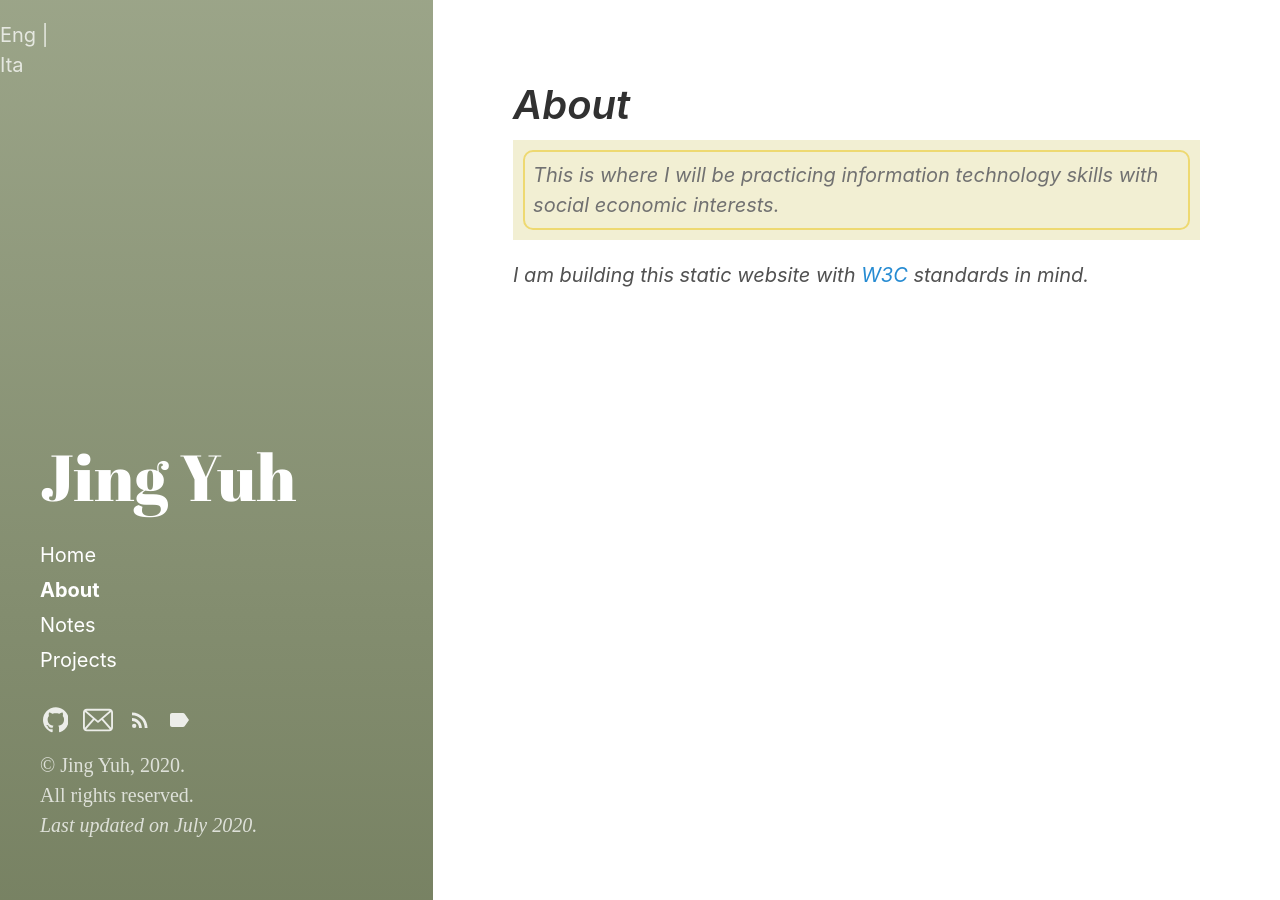
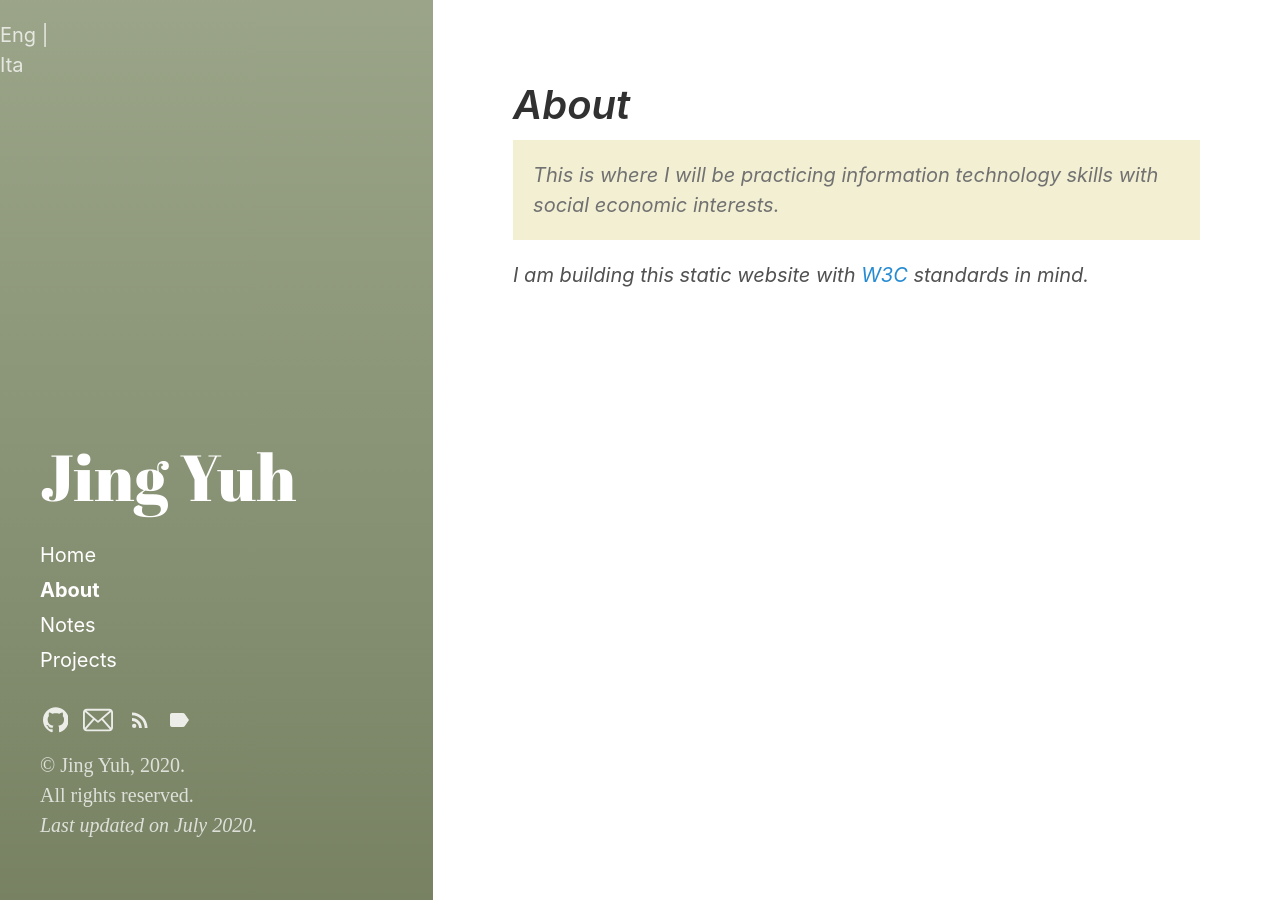
Before and after one commit to jyang123-bit/Website, a Jekyll site: the page built from category/About.md, in a window 1280 px wide. Built offline with Jekyll 4.4.1, drawn with Linux system fonts in a browser that asks for light colours.

Commit message:
Update _message.scss

```diff
--- a/_sass/hydeout/_message.scss
+++ b/_sass/hydeout/_message.scss
@@ -12,15 +12,16 @@
   position: relative;
 }
 
-.message:after {
-  position: absolute;
-  top: 10px;
-  left: 10px;
-  right: 10px;
-  bottom: 10px;
-  border: 2px solid;
-  color: #EED971FF; //Ronchi yellow: #F0D64E / #EED971FF / cactus green: #5C755E
-  border-radius: 10px;
-  content: '';
-  display: block;
-}
+//to add an inline border on the message
+//.message:after {
+//  position: absolute;
+//  top: 10px;
+//  left: 10px;
+//  right: 10px;
+//  bottom: 10px;
+//  border: 2px solid;
+//  color: #EED971FF; //Ronchi yellow: #F0D64E / #EED971FF / cactus green: #5C755E
+//  border-radius: 10px;
+//  content: '';
+//  display: block;
+//}
```
